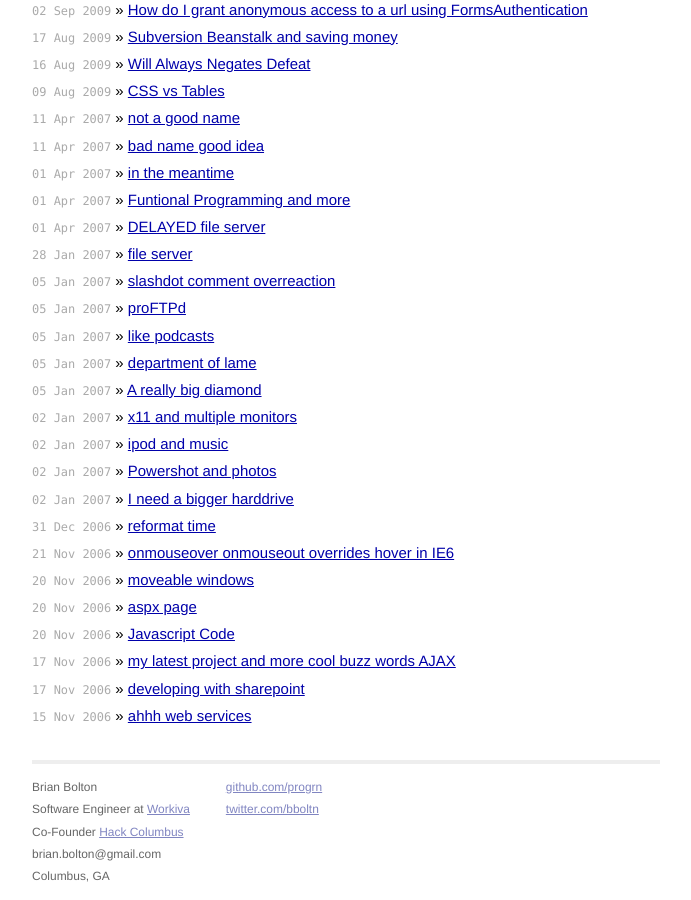
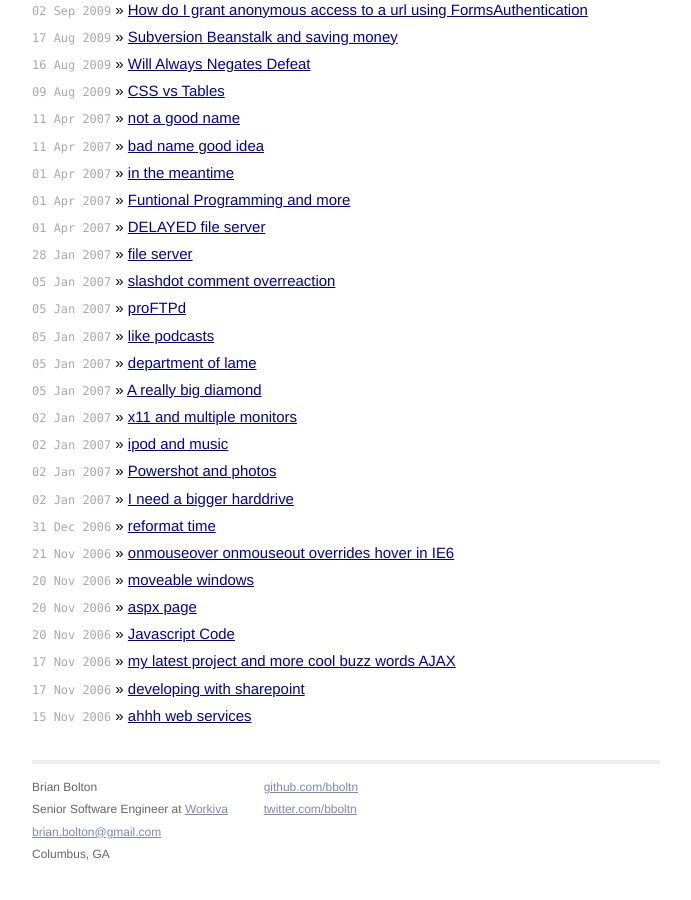
Before and after one commit to bboltn/bboltn.github.io, a Jekyll site: the page built from index.html, in a window 1280 px wide and 900 px high, scrolled down 1740 px. Shown: the whole window, without its empty margins (294-985 px from the left). Built offline with Jekyll 4.4.1, drawn with Linux system fonts in a browser that asks for light colours; nearby versions of some CDN libraries; Markdown is read by kramdown in place of the engine named in the settings; after the commit the page ends 2617 px from its top, so only the background shows below that.

Commit message:
Update default.html

```diff
--- a/_layouts/default.html
+++ b/_layouts/default.html
@@ -46,15 +46,14 @@
             <div class="contact">
               <p>
                 Brian Bolton<br />
-                Software Engineer at <a href="http://www.workiva.com">Workiva</a><br />
-                Co-Founder <a href="http://hackcolumbus.com">Hack Columbus</a><br />
-                brian.bolton@gmail.com<br />
+                Senior Software Engineer at <a href="http://www.workiva.com">Workiva</a><br />
+                  <a href="mailto:brian.bolton@gmail.com">brian.bolton@gmail.com</a><br />
                 Columbus, GA
               </p>
             </div>
             <div class="contact">
               <p>
-                <a href="https://github.com/progrn">github.com/progrn</a><br />
+                <a href="https://github.com/bboltn">github.com/bboltn</a><br />
                 <a href="https://twitter.com/bboltn">twitter.com/bboltn</a><br />
               </p>
             </div>
```
